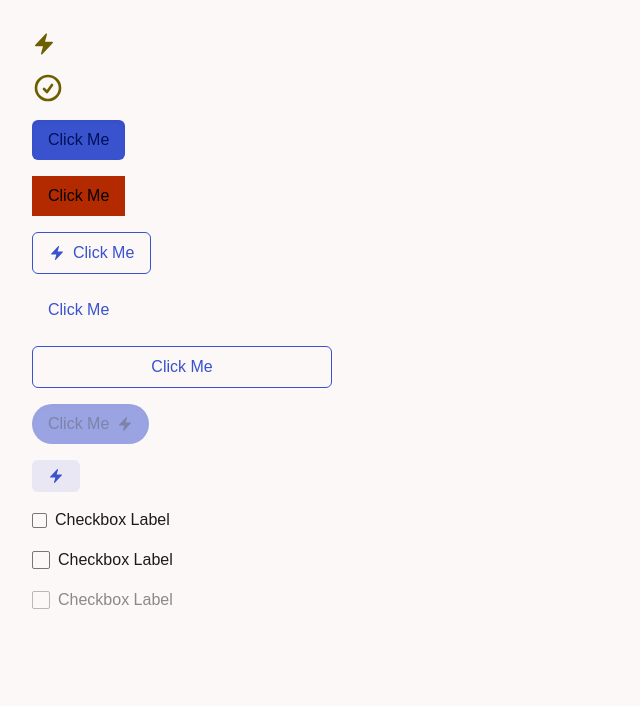
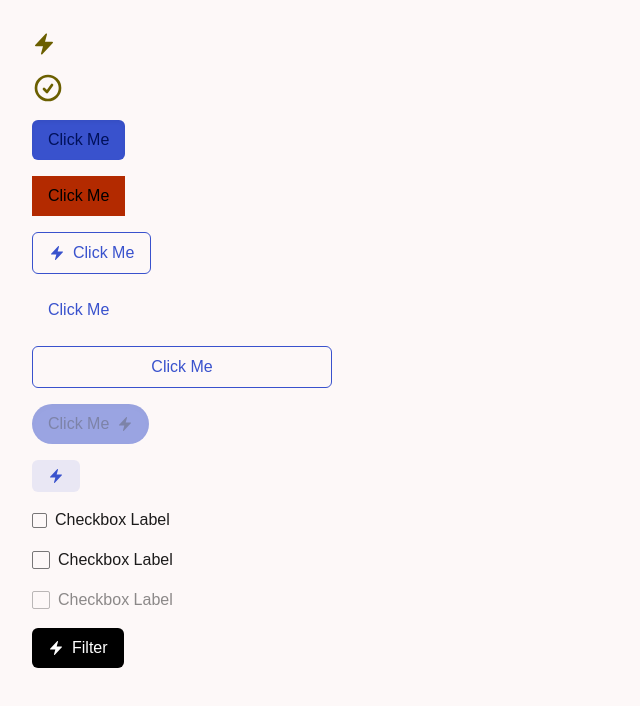
Before and after one commit to input-output-hk/PHA-react-FE-template, a Next.js app in the folder starter_app/: page / in a window 1280 px wide. Shown: the top 706 px of the page, without its empty margins (0-640 px from the left). Built offline with nearby package versions, Linux system fonts and the light colour scheme.

Commit message:
Added Dropdown Component to be triggered upon a button click

```diff
--- a/starter_app/src/app/components/Button.tsx
+++ b/starter_app/src/app/components/Button.tsx
@@ -28,7 +28,7 @@ export default function Button({
     return <button className={cn(buttonVariants({ variant, shape, size, fullWidth, disabled }))} type={type} onClick={onClick}>{startIcon && <Icon size='xsmall' color='text' {...startIcon} />}{typeof content === 'string' ? content : <Icon size='xsmall' color='primary' {...content} />}{endIcon && <Icon size='xsmall' color='text' {...endIcon} />}</button>;
 }
 
-const buttonVariants = cva('inline-flex items-center justify-center gap-2 whitespace-nowrap text-sm font-medium transition-colors delay-100 duration-200 ease-in-out', {
+const buttonVariants = cva('inline-flex items-center justify-center gap-2 whitespace-nowrap text-sm font-medium transition-colors delay-100 duration-200 ease-in-out cursor-pointer', {
     variants: {
         variant: {
             primary: 'bg-primary text-primary-on-container inset-shadow-sm',
@@ -36,6 +36,8 @@ const buttonVariants = cva('inline-flex items-center justify-center gap-2 whites
             outlined: 'bg-transparent border border-primary text-primary',
             text: 'bg-transparent text-primary',
             icon: 'p-2 text-sm bg-primary/10',
+            black: 'bg-jaguar-black text-white',
+            none: ''
         },
         shape: {
             pill: 'rounded-full',
@@ -81,6 +83,16 @@ const buttonVariants = cva('inline-flex items-center justify-center gap-2 whites
             variant: 'icon',
             disabled: false,
             className: 'hover:bg-primary/15 active:bg-primary/20',
+        },
+        {
+            variant: 'black',
+            disabled: false,
+            className: 'bg-black text-white hover:bg-granite-gray active:bg-granite-gray',
+        },
+        {
+            variant: 'none',
+            disabled: false,
+            className: ''
         }
     ]
 });
--- a/starter_app/src/app/components/Checkbox.tsx
+++ b/starter_app/src/app/components/Checkbox.tsx
@@ -11,6 +11,7 @@ interface CheckboxProps {
     onChange?: (event: React.ChangeEvent<HTMLInputElement>) => void;
     disabled?: boolean;
     size?: 'small' | 'medium';
+    variant?: 'primary' | 'primaryOutline' | 'none';
 }
 
 export default function Checkbox({
@@ -19,7 +20,8 @@ export default function Checkbox({
     defaultChecked = false,
     onChange,
     disabled,
-    size
+    size,
+    variant = 'primary'
 }: CheckboxProps) {
     const isControlled = checked !== undefined;
     const [internalChecked, setInternalChecked] = React.useState(defaultChecked);
@@ -35,7 +37,7 @@ export default function Checkbox({
     const checkboxSize = size === 'small' ? 'w-[15px] h-[15px]' : 'w-[18px] h-[18px]';
 
     return (
-        <label className="flex items-center gap-2">
+        <label className="flex items-center gap-2 cursor-pointer">
             <input
                 type="checkbox"
                 className="peer absolute opacity-0 "
@@ -44,8 +46,10 @@ export default function Checkbox({
                 disabled={disabled}
             />
             <span className={cn(
-                    'relative flex items-center justify-center border-[1.75px] border-outline rounded-xs peer-checked:bg-primary peer-checked:border-none peer-disabled:opacity-50 peer-disabled:cursor-not-allowed',
-                    checkboxSize
+                    'relative flex items-center justify-center border-[1.75px] border-outline rounded-xs peer-disabled:opacity-50 peer-disabled:cursor-not-allowed',
+                    checkboxSize,
+                    variant === 'primary' && 'peer-checked:bg-primary peer-checked:border-none',
+                    variant === 'primaryOutline' && 'peer-checked:bg-none peer-checked:border-primary'
                 )}>
                 {isChecked && (
                     <Icon
--- /dev/null
+++ b/starter_app/src/app/components/Dropdown.tsx
@@ -0,0 +1,170 @@
+'use client';
+import React, { useEffect, useRef, useState } from 'react';
+import { cva, type VariantProps } from 'class-variance-authority';
+import cn from '../utils/styleUtil';
+import Button from './Button';
+import Checkbox from './Checkbox';
+// import Radio from './Radio';
+import {IconProps} from './Icon';
+
+const dropdownVariants = cva('relative inline-block text-left w-full', {
+  variants: {
+    size: {
+      small: 'text-sm',
+      medium: 'text-base',
+    },
+  },
+  defaultVariants: {
+    size: 'small',
+  },
+});
+
+interface Option {
+  label: string;
+  value: string;
+}
+
+export interface DropdownProps extends VariantProps<typeof dropdownVariants> {
+  options: Option[];
+  multi?: boolean;
+  label: string;
+  startIcon?: IconProps;
+  endIcon?: IconProps;
+  onChange?: (selected: string[] | string | null) => void;
+}
+
+const useClickOutside = (ref: React.RefObject<HTMLElement | null>, handler: () => void) => {
+  useEffect(() => {
+    const listener = (event: MouseEvent) => {
+      if (!ref.current || ref.current.contains(event.target as Node)) {
+        return;
+      }
+      handler();
+    };
+    document.addEventListener("click", listener, true);
+    return () => {
+      document.removeEventListener("click", listener, true);
+    };
+  }, [ref, handler]);
+}
+
+
+export default function Dropdown({
+  options,
+  multi = false,
+  label,
+  startIcon,
+  endIcon,
+  onChange
+}: DropdownProps) {
+  const size = "medium";
+  const [open, setOpen] = useState(false);
+  const [selected, setSelected] = useState<string[]>([]);
+
+  const toggleOpen = () => setOpen((prev) => !prev);
+
+  const handleSelect = (value: string) => {
+    if (multi) {
+      const newSelected = selected.includes(value)
+        ? selected.filter((v) => v !== value)
+        : [...selected, value];
+      setSelected(newSelected);
+      onChange?.(newSelected);
+    } else {
+      setSelected([value]);
+      onChange?.(value);
+      setOpen(false);
+    }
+  };
+
+  const dropdownRef = useRef<HTMLDivElement>(null);
+
+  useClickOutside(dropdownRef, () => setOpen(false));
+
+  useEffect(() => {
+    const listener = (event: MouseEvent) => {
+      if (!dropdownRef.current || dropdownRef.current.contains(event.target as Node)) {
+        return;
+      }
+      setOpen(false)
+    };
+    document.addEventListener("click", listener, true);
+    return () => {
+      document.removeEventListener("click", listener, true);
+    };
+  });
+
+  const handleClearAll = () => {
+    setSelected([]);
+    onChange?.([]);
+  };
+
+  const allSelected = multi && selected.length === options.length;
+  const noneSelected = selected.length === 0;
+
+  // --- Button Label Logic ---
+  const selectedOptionLabel = options.find((o) => o.value === selected[0])?.label ?? label
+  let selectionText: string;
+  if (multi) {
+    if (allSelected) {
+      selectionText = 'All';
+    } else if (noneSelected) {
+      selectionText = '';
+    } else if (selected.length == 1) {
+        selectionText = selectedOptionLabel;
+    } else {
+      selectionText = `${selected.length} selected`;
+    }
+  } else {
+    selectionText = selected[0] ? selectedOptionLabel : label;
+  }
+
+  const buttonLabel = selectionText
+    ? `${label}: ${selectionText}`
+    : label;
+
+  return (
+    <div className={cn(dropdownVariants({ size }))}>
+      <Button
+        variant="black"
+        size={size}
+        onClick={toggleOpen}
+        content={buttonLabel}
+        startIcon={startIcon}
+        endIcon={endIcon}
+      >
+      </Button>
+
+      {open && (
+        <div ref={dropdownRef} className="absolute mt-1 w-fit border border-none rounded-md shadow-lg z-10 bg-jaguar-black text-white">
+          <div className="max-h-60 overflow-y-auto p-2 flex flex-col gap-2">
+            <ul className="pl-[10px] pr-[30px]">
+            {options.map((opt, idx) =>
+                <li key={idx} className="py-1">
+                    {multi ? (
+                        <Checkbox
+                        label={opt.label}
+                        checked={selected.includes(opt.value)}
+                        onChange={() => handleSelect(opt.value)}
+                        />
+                    ) : (
+                        // <Radio />
+                        <></>
+                    )}
+                </li>
+            )}
+            </ul>
+
+            {(multi && (selected.length !== 0)) && (
+              <>
+                {/* <div className="border-t border-outline my-2" /> */}
+                <hr />
+                <Button variant="none" content="Clear All" onClick={handleClearAll} fullWidth />
+              </>
+            )}
+          </div>
+        </div>
+      )}
+    </div>
+  );
+}
--- a/starter_app/src/app/globals.css
+++ b/starter_app/src/app/globals.css
@@ -48,6 +48,10 @@
   --h4-height: 36px;
   --h5-height: 32px;
   --h6-height: 28px;
+  /* custom colors */
+  --jaguar-black: #252526;
+  --eerie-black: #1e1e1e;
+  --granite-gray: #606060;
 }
 
 @theme inline {
--- a/starter_app/src/app/page.tsx
+++ b/starter_app/src/app/page.tsx
@@ -1,10 +1,23 @@
+"use client";
+
 import Icon from './components/Icon';
 import Button from './components/Button';
 import Checkbox from './components/Checkbox';
 import { BoltIcon as Bolt } from '@heroicons/react/24/solid';
 import { CheckCircleIcon as OutlineCheck } from '@heroicons/react/24/outline';
+import Dropdown from './components/Dropdown';
 
 export default function Home() {
+  const dropdownOptions = [
+    { label: 'Option 1', value: 'option1' },
+    { label: 'Option 2', value: 'option2' },
+    { label: 'Option 3', value: 'option3' },
+  ]
+
+  const onDropdownChange = (selected: string[] | string | null) => {
+    console.log('Selected:', selected);
+  }
+
   return (
     <div className="font-[family-name:var(--font-geist-sans)] bg-surface flex h-dvh">
       <main className="grow flex p-8">
@@ -21,6 +34,8 @@ export default function Home() {
           <Checkbox label='Checkbox Label' size='small'/>
           <Checkbox label='Checkbox Label' size='medium'/>
           <Checkbox label='Checkbox Label' disabled />
+          <Dropdown label="Filter" startIcon={{ svg: <Bolt /> }} options={dropdownOptions} multi={true} onChange={(changes) => onDropdownChange(changes)}/>
+
         </div>
         <div>
         </div>
```
